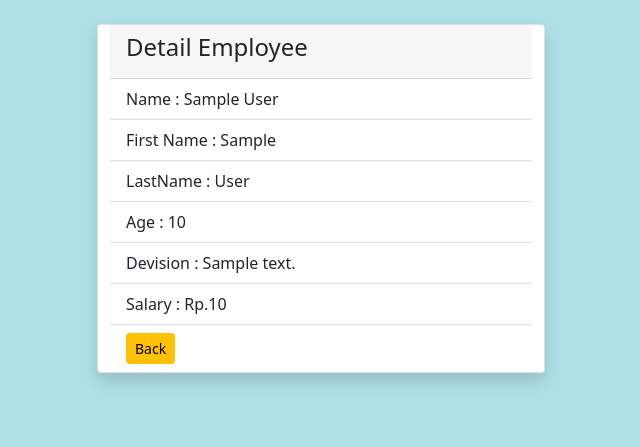
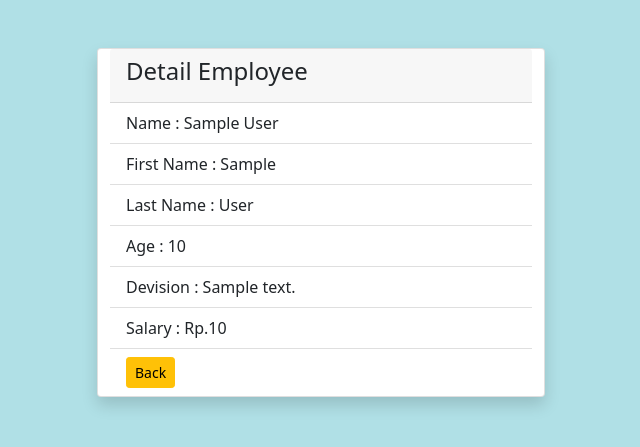
Before and after one commit to JepriAlber/phpwhello, a PHP site: page /detail.php?employee=1 in a window 1280 px wide. Shown: the top 447 px of the page, without its empty margins (319-959 px from the left). Run offline with PHP 8.4, Linux system fonts and the light colour scheme; tables that the repository leaves empty or names only in its code hold one stand-in row (values such as "Sample post").

Commit message:
membuat update untuk soal 2

```diff
--- a/soal2/controller/employeeController.php
+++ b/soal2/controller/employeeController.php
@@ -2,6 +2,7 @@
     if (isset($_POST['save'])) {
 
         require_once "../model/crudClass.php";
+        // --------instance kan class crudClass dengan variabel crud-------
         $crud = new crudClass();
 
             // ------------tampung data yang dikirim dengan variabel array---------
@@ -25,6 +26,7 @@
     }else if(isset($_POST['edit'])){
 
         require_once "../model/crudClass.php";
+        // --------instance kan class crudClass dengan variabel crud-------
         $crud = new crudClass();
 
             $data = [
@@ -50,6 +52,7 @@
 
         require_once "../model/crudClass.php";
         $crud           = new crudClass();
+        // --------instance kan class crudClass dengan variabel crud-------
         $employee       = $_GET['employeeDelete'];
 
             $result = $crud->delete('employee','employee_id',$employee);
--- a/soal2/detail.php
+++ b/soal2/detail.php
@@ -5,9 +5,11 @@ if (!isset($_GET['employee'])) {
 }
 
 require_once "model/crudClass.php";
+// --------untuk mengambil function tambahan yang ingin digunakan--------
+require_once "helpers/helper.php";
 // -------simpan data yang di kirim divariaber $employeeId-------
 $employeeId = $_GET['employee'];
-
+// --------instance kan class crudClass dengan variabel crud-------
 $crud       = new crudClass();
 // --------ambil data yang sesui dengan id diinginkan-------
 $employees  = $crud->getData('employee','employee_id',$employeeId);
@@ -34,7 +36,7 @@ $employees  = $crud->getData('employee','employee_id',$employeeId);
 
 
     <div class="container">
-        <div class="row justify-content-center mt-4">
+        <div class="row justify-content-center mt-5">
 
             <?php foreach($employees as $em): ?>
                 <div class="card shadow" style="width: 28rem;">
@@ -44,10 +46,10 @@ $employees  = $crud->getData('employee','employee_id',$employeeId);
                     <ul class="list-group list-group-flush">
                         <li class="list-group-item">Name        : <?=$crud->getFullName($em->first_name,$em->last_name);?></li>
                         <li class="list-group-item">First Name         : <?=$em->first_name;?></li>
-                        <li class="list-group-item">LastName         : <?=$em->last_name;?></li>
+                        <li class="list-group-item">Last Name         : <?=$em->last_name;?></li>
                         <li class="list-group-item">Age         : <?=$em->age;?> </li>
                         <li class="list-group-item">Devision    : <?=$em->devision;?> </li>
-                        <li class="list-group-item">Salary      : Rp.<?=number_format($em->salary, 0, ",", ".");?> </li>
+                        <li class="list-group-item">Salary      : Rp.<?=rupiah($em->salary);?> </li>
                         <li class="list-group-item"><a href="index.php" class="btn btn-warning btn-sm">Back</a></li>
                     </ul>
                 </div>
--- /dev/null
+++ b/soal2/helpers/helper.php
@@ -0,0 +1,8 @@
+<?php
+
+    function rupiah($uang)
+    {
+        return  number_format($uang, 0, ",", ".");
+    }
+
+?>
```
Also changed, not shown: soal2/index.php (+6 -2 lines). Lines whose indentation alone changed are shown as unchanged.
